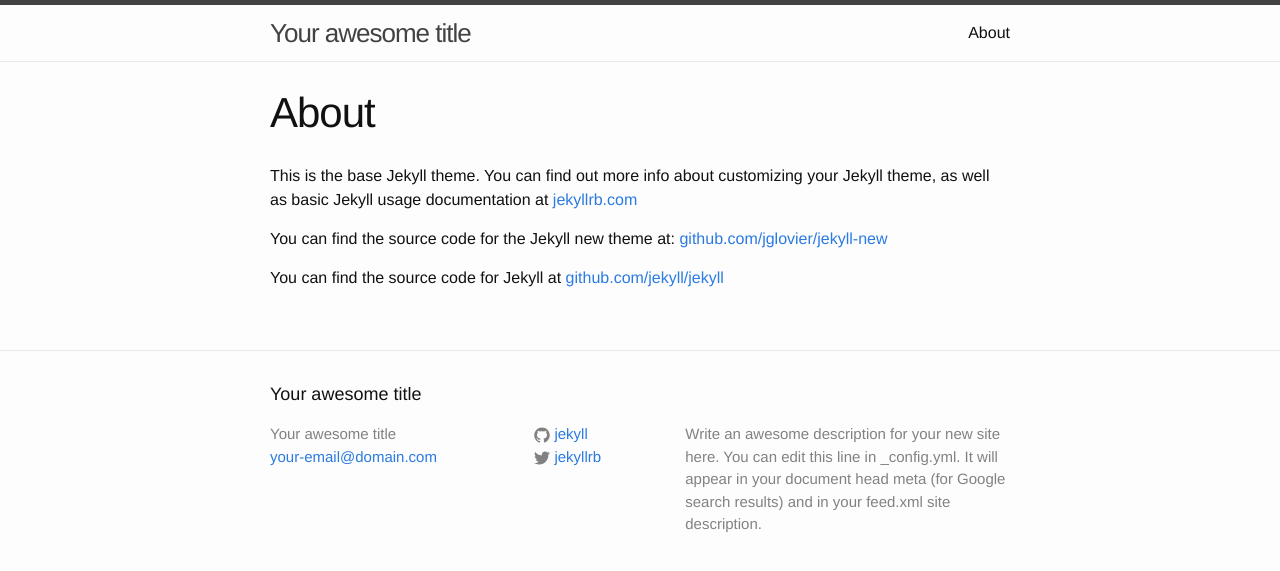
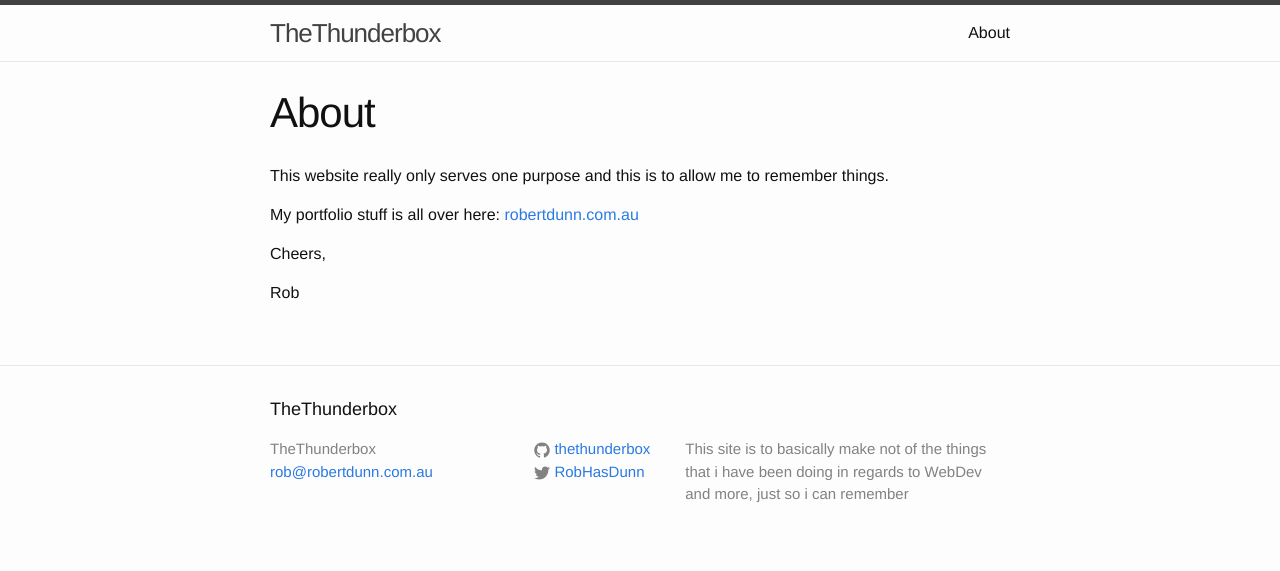
Before and after one commit to thethunderbox/thethunderbox.github.io, a Jekyll site: the page built from about.md, in a window 1280 px wide. Shown: the top 571 px of the page. Built offline with Jekyll 4.4.1, drawn with Linux system fonts in a browser that asks for light colours.

Commit message:
Updating of Config and Content

```diff
--- a/_config.yml
+++ b/_config.yml
@@ -1,14 +1,13 @@
 # Site settings
-title: Your awesome title
-email: your-email@domain.com
+title: TheThunderbox
+email: rob@robertdunn.com.au
 description: > # this means to ignore newlines until "baseurl:"
-  Write an awesome description for your new site here. You can edit this
-  line in _config.yml. It will appear in your document head meta (for
-  Google search results) and in your feed.xml site description.
+  This site is to basically make not of the things that i have
+  been doing in regards to WebDev and more, just so i can remember
 baseurl: "" # the subpath of your site, e.g. /blog/
-url: "http://yourdomain.com" # the base hostname & protocol for your site
-twitter_username: jekyllrb
-github_username:  jekyll
+url: "http://thethunderbox.github.io" # the base hostname & protocol for your site
+twitter_username: RobHasDunn
+github_username:  thethunderbox
 
 # Build settings
 markdown: kramdown
--- a/about.md
+++ b/about.md
@@ -4,8 +4,10 @@ title: About
 permalink: /about/
 ---
 
-This is the base Jekyll theme. You can find out more info about customizing your Jekyll theme, as well as basic Jekyll usage documentation at [jekyllrb.com](http://jekyllrb.com/)
+This website really only serves one purpose and this is to allow me to remember things.
 
-You can find the source code for the Jekyll new theme at: [github.com/jglovier/jekyll-new](https://github.com/jglovier/jekyll-new)
+My portfolio stuff is all over here: [robertdunn.com.au](http://www.robertdunn.com.au)
 
-You can find the source code for Jekyll at [github.com/jekyll/jekyll](https://github.com/jekyll/jekyll)
+Cheers,
+
+Rob
```
